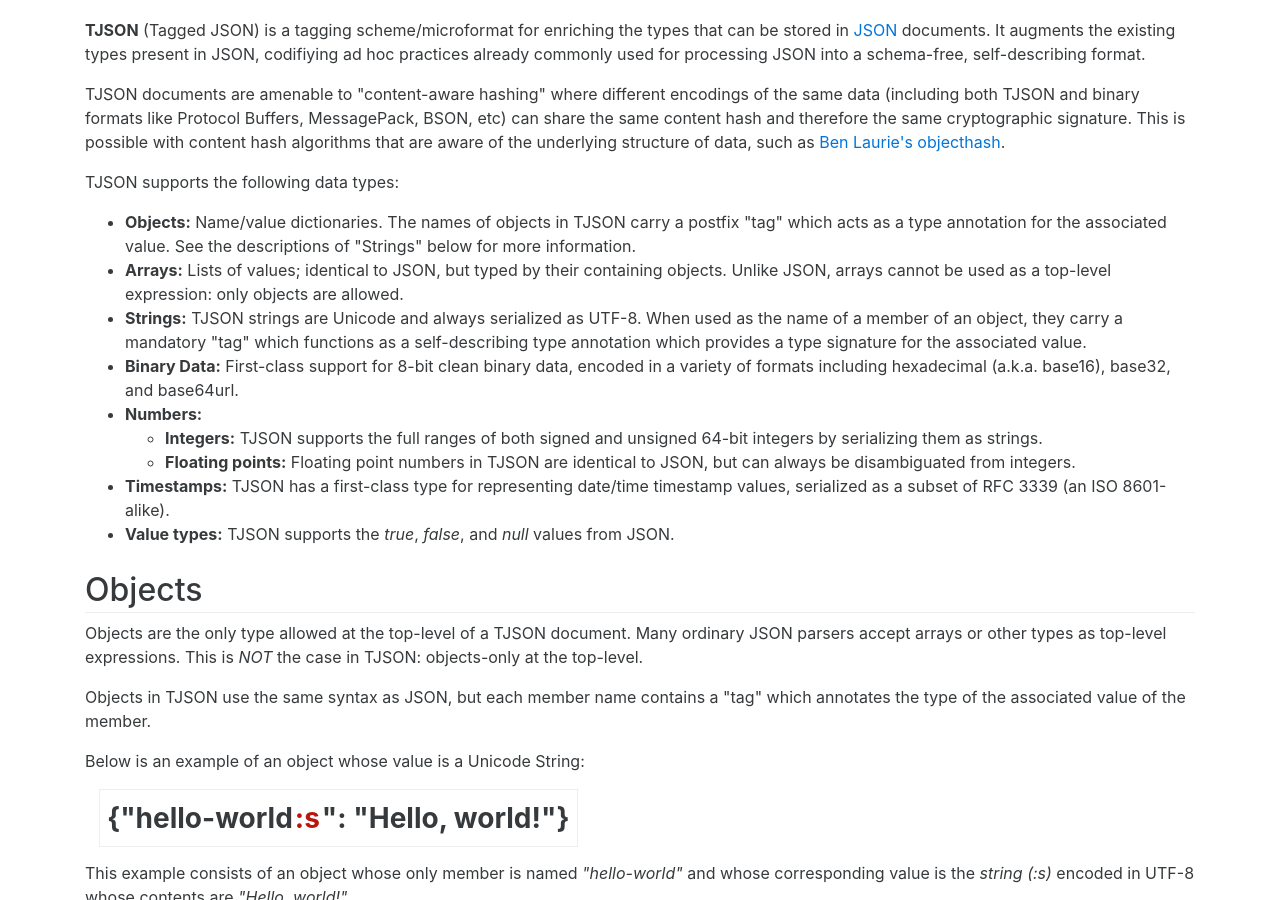
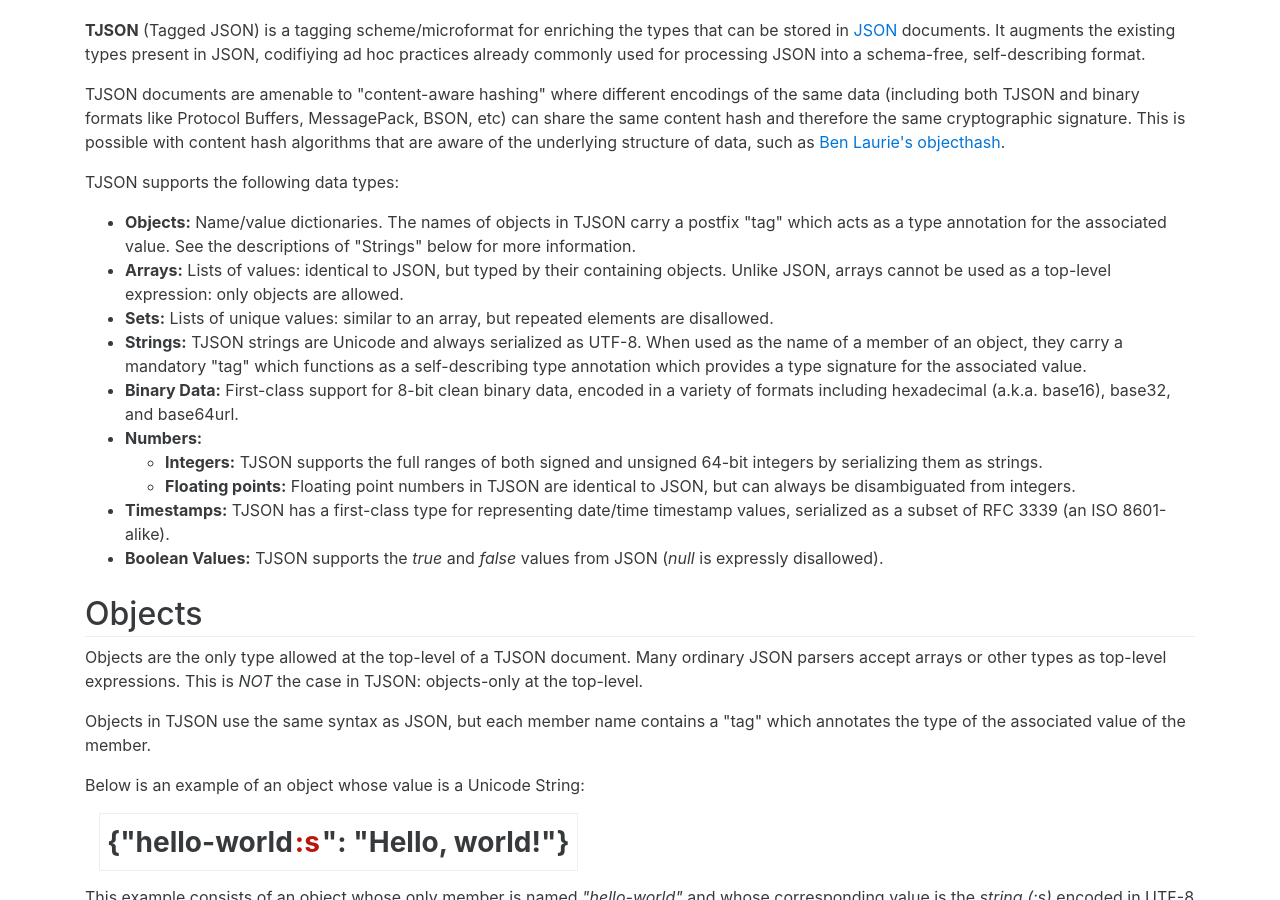
Before and after one commit to tjson/tjson.github.io, a Jekyll site: the page built from index.html, in a window 1280 px wide and 900 px high, scrolled down 372 px. Built offline with Jekyll 4.4.1, drawn with Linux system fonts in a browser that asks for light colours; some of the changed text lies outside the part shown.

Commit message:
Fixups for sets and floats

```diff
--- a/index.html
+++ b/index.html
@@ -38,8 +38,12 @@
           </li>
           <li>
             <strong>Arrays:</strong>
-            Lists of values; identical to JSON, but typed by their containing objects. Unlike
+            Lists of values: identical to JSON, but typed by their containing objects. Unlike
             JSON, arrays cannot be used as a top-level expression: only objects are allowed.
+          </li>
+          <li>
+            <strong>Sets:</strong>
+            Lists of unique values: similar to an array, but repeated elements are disallowed.
           </li>
           <li>
             <strong>Strings:</strong>
@@ -74,8 +78,9 @@
           </li>
 
           <li>
-            <strong>Value types:</strong>
-            TJSON supports the <em>true</em>, <em>false</em>, and <em>null</em> values from JSON.
+            <strong>Boolean Values:</strong>
+            TJSON supports the <em>true</em> and <em>false</em> values from JSON
+            (<em>null</em> is expressly disallowed).
           </li>
         </ul>
       </div>
@@ -304,12 +309,14 @@
         </p>
         <h3>Floating Points</h3>
         <p>
-          Floating points use the native number literal syntax provided by JSON and are not stored
-          as a tagged string:
+          Floating points use the native number literal syntax provided by JSON:
         </p>
-        <div class="syntax-example">0.42</div>
+        <div class="syntax-example">
+          {&quot;hello-float<span class="tag-prefix">:f</span>&quot;: "0.42"}
+        </div>
         <p>
-          TJSON libraries should ensure that the resulting type for any such literals is a float.
+          The full <a href="https://en.wikipedia.org/wiki/IEEE_floating_point">IEEE 754</a>
+          64-bit floating point range is supported.
         </p>
       </div>
 
```
